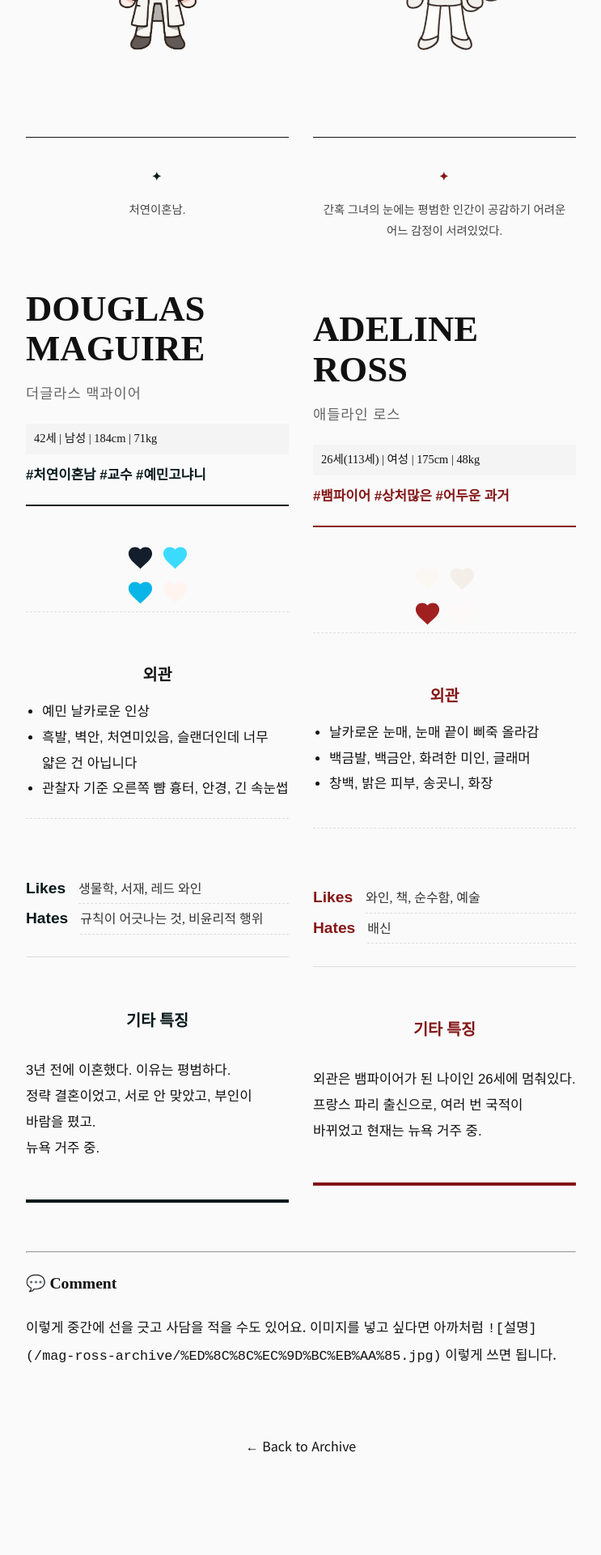
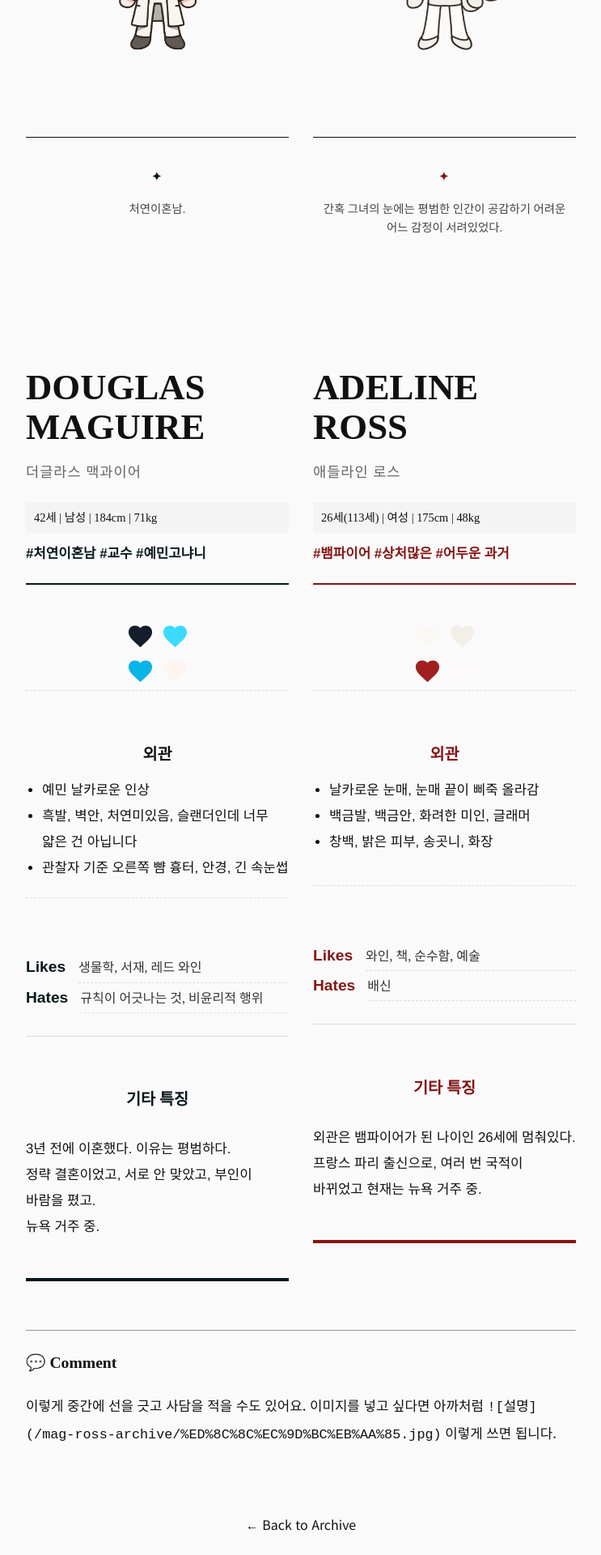
Before and after one commit to narelim/mag-ross-archive, a Jekyll site: the page built from _posts/2025-12-17-original42113.md, in a window 1280 px wide. Shown: the part 1041-2961 px from the top of the page at 81% size, without its empty margins (268-1011 px from the left). Built offline with Jekyll 4.4.1, drawn with Linux system fonts in a browser that asks for light colours; some web fonts are replaced.

Commit message:
Update style.css

```diff
--- a/assets/css/style.css
+++ b/assets/css/style.css
@@ -733,15 +733,16 @@
 .editorial-pair-grid .sheet-box {
     order: 3;
     display: flex;
+   height: 180px;
     width:100%;
-    flex:1;
+
     flex-direction: column;
     justify-content: flex-start;
     overflow-y: visible;
     text-align: center;
     word-break: keep-all;
 }
-.editorial-pair-grid .sheet-box p { margin: 0; }
+.editorial-pair-grid .sheet-box p { margin: 0; line-height:1.6; }
 
 
 /* === [구역 2] 오른쪽 정보 영역 === */
```
